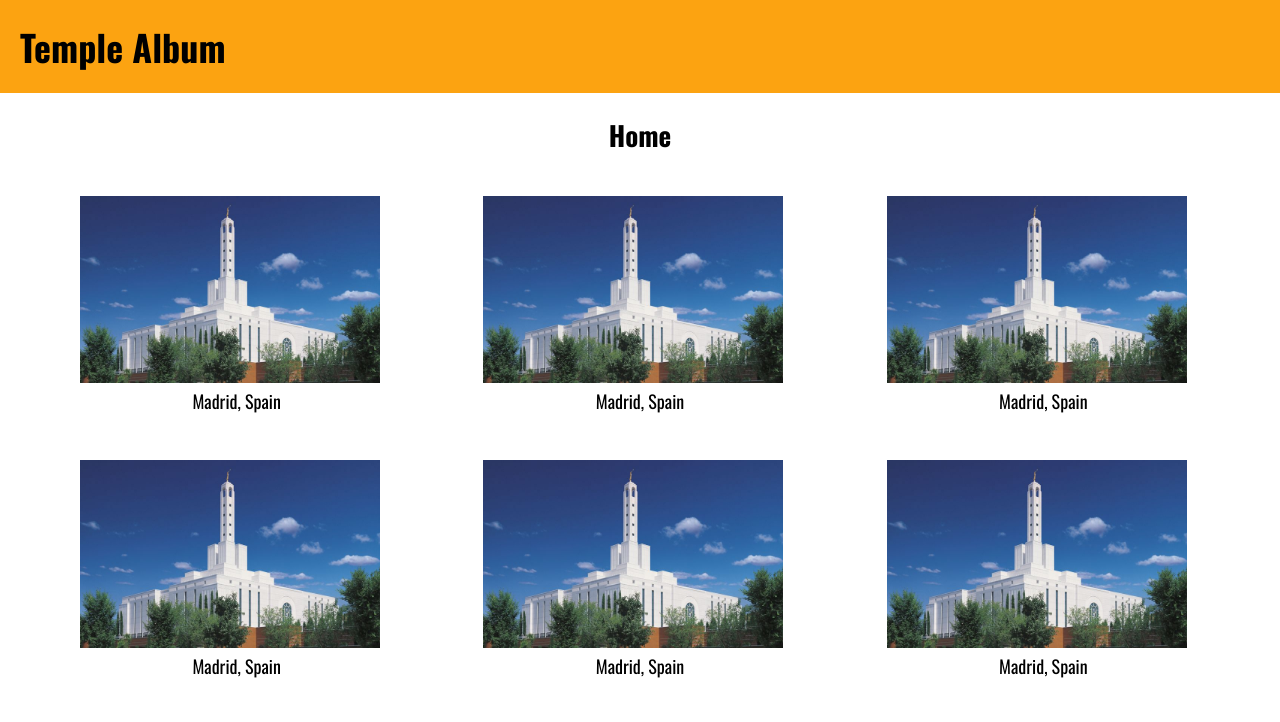
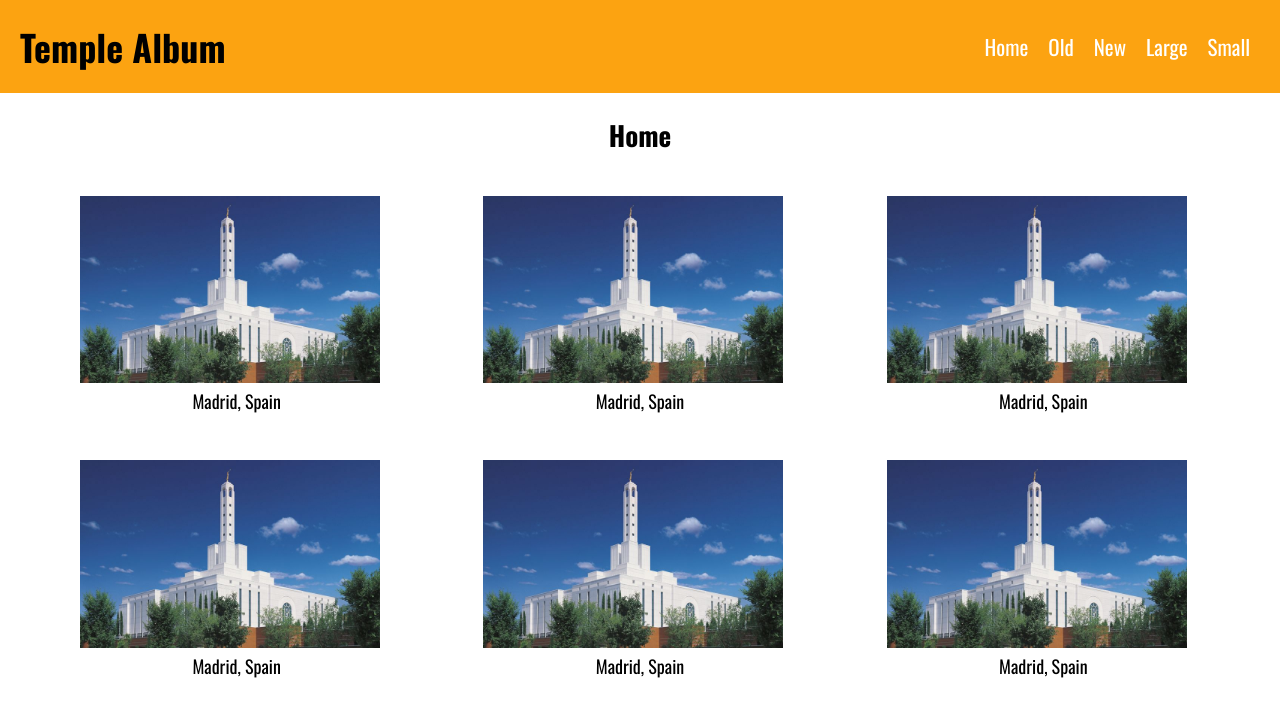
Before and after one commit to sosaemilio/wdd131, a plain HTML site: page temples.html in a window 1280 px wide. Shown: the top 722 px of the page. Drawn offline with nearby package versions, Linux system fonts and the light colour scheme.

Commit message:
Fix menu on larger screens

```diff
--- a/styles/temples-large.css
+++ b/styles/temples-large.css
@@ -10,9 +10,18 @@
 
     nav {
         display: block;
-
     }
 
+    .menu {
+        display: flex;
+        justify-content: flex-end;
+        align-items: center;
+    }
+    .menu a {
+        margin: 0 10px;
+        color: #ffffff;
+        text-decoration: none;
+    }
     .grid-home {
         display: grid;
         grid-template-columns: 1fr 1fr 1fr;
```
